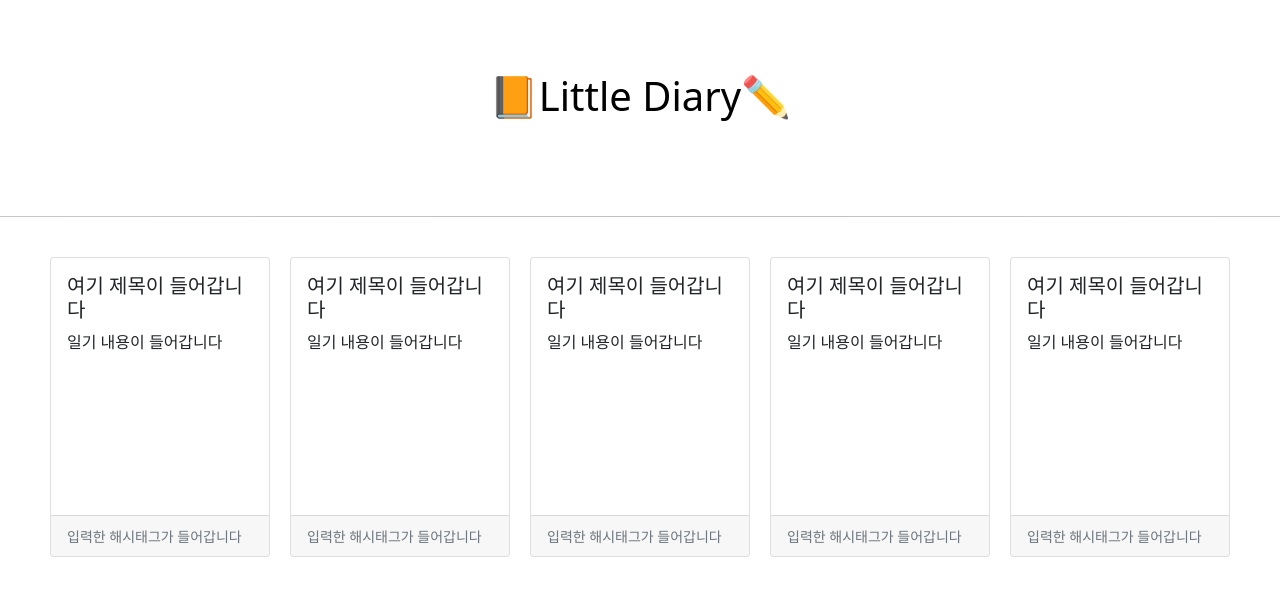
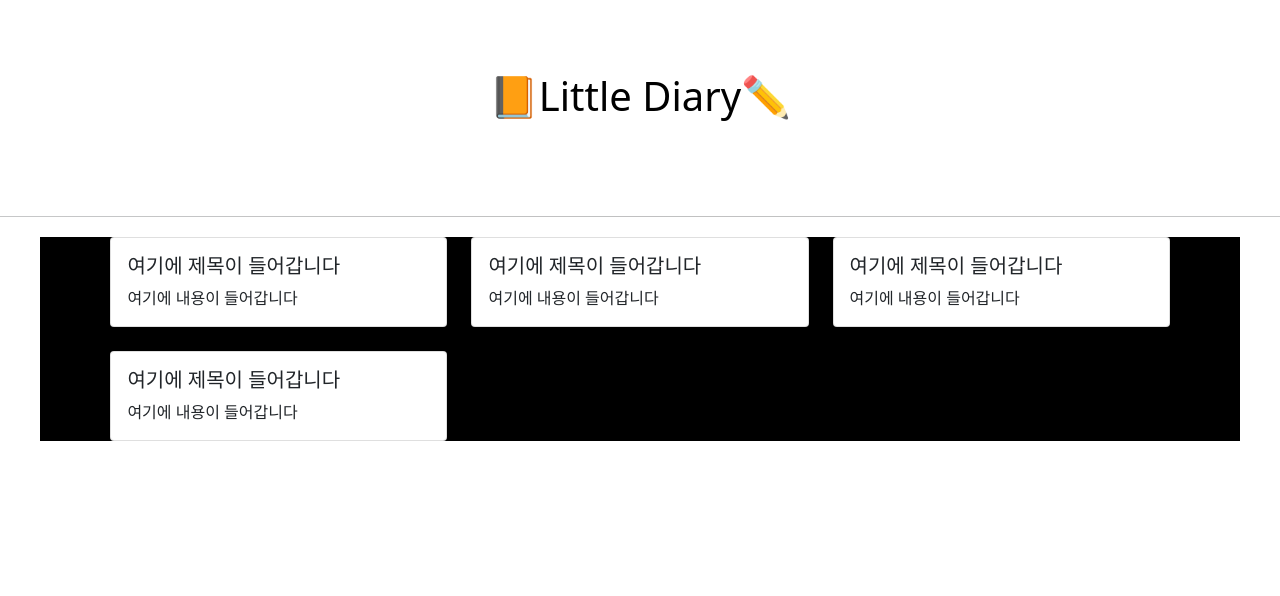
Before and after one commit to Full-Stack-Mini-Project-Team14/little-diary, a Flask app: page / in a window 1280 px wide. Shown: the top 596 px of the page. Run offline with Flask 2, Linux system fonts and the light colour scheme.

Commit message:
메인 수정

```diff
--- a/templates/index.html
+++ b/templates/index.html
@@ -28,7 +28,7 @@
         }
 
         .postWrap {
-            /* background-color: black; */
+            background-color: black;
             margin: 20px auto 0px auto;
             width: 95%;
             max-width: 1200px;
@@ -58,64 +58,44 @@
         <h1>📙Little Diary✏</h1>
     </div>
     <hr class="hr-1">
-    <div class="postWrap">
+
+    <div class = 'postWrap'>
+        <div class="row row-cols-1 row-cols-md-3 g-4">
             <div class="col">
               <div class="card h-100">
                 <div class="card-body">
-                    <h5 class="card-title">여기 제목이 들어갑니다</h5>
-                    <p class="card-text">일기 내용이 들어갑니다</p>
-                </div>
-                <div class="card-footer">
-                    <small class="text-muted">입력한 해시태그가 들어갑니다</small>
+                  <h5 class="card-title">여기에 제목이 들어갑니다</h5>
+                  <p class="card-text">여기에 내용이 들어갑니다</p>
                 </div>
               </div>
             </div>
             <div class="col">
               <div class="card h-100">
                 <div class="card-body">
-                    <h5 class="card-title">여기 제목이 들어갑니다</h5>
-                    <p class="card-text">일기 내용이 들어갑니다</p>
-                </div>
-                <div class="card-footer">
-                    <small class="text-muted">입력한 해시태그가 들어갑니다</small>
+                  <h5 class="card-title">여기에 제목이 들어갑니다</h5>
+                  <p class="card-text">여기에 내용이 들어갑니다</p>
                 </div>
               </div>
             </div>
             <div class="col">
               <div class="card h-100">
                 <div class="card-body">
-                    <h5 class="card-title">여기 제목이 들어갑니다</h5>
-                    <p class="card-text">일기 내용이 들어갑니다</p>
-                </div>
-                <div class="card-footer">
-                    <small class="text-muted">입력한 해시태그가 들어갑니다</small>
+                  <h5 class="card-title">여기에 제목이 들어갑니다</h5>
+                  <p class="card-text">여기에 내용이 들어갑니다</p>
                 </div>
               </div>
             </div>
             <div class="col">
               <div class="card h-100">
                 <div class="card-body">
-                    <h5 class="card-title">여기 제목이 들어갑니다</h5>
-                    <p class="card-text">일기 내용이 들어갑니다</p>
-                </div>
-                <div class="card-footer">
-                    <small class="text-muted">입력한 해시태그가 들어갑니다</small>
+                  <h5 class="card-title">여기에 제목이 들어갑니다</h5>
+                  <p class="card-text">여기에 내용이 들어갑니다</p>
                 </div>
               </div>
-        </div>
-        <div class="col">
-            <div class="card h-100">
-                <div class="card-body">
-                    <h5 class="card-title">여기 제목이 들어갑니다</h5>
-                    <p class="card-text">일기 내용이 들어갑니다</p>
-                </div>
-                <div class="card-footer">
-                    <small class="text-muted">입력한 해시태그가 들어갑니다</small>
             </div>
           </div>
     </div>
 
-    </div>
 </body>
 
 </html>
```
Lines whose indentation alone changed are shown as unchanged.
